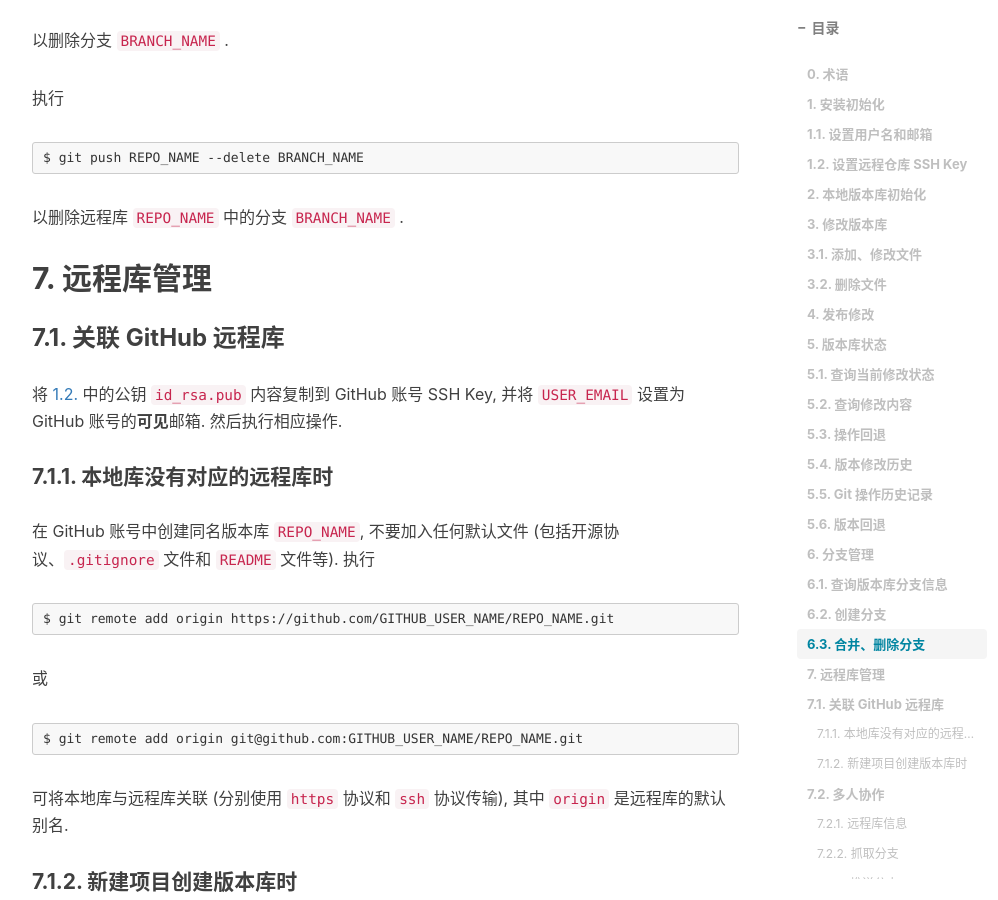
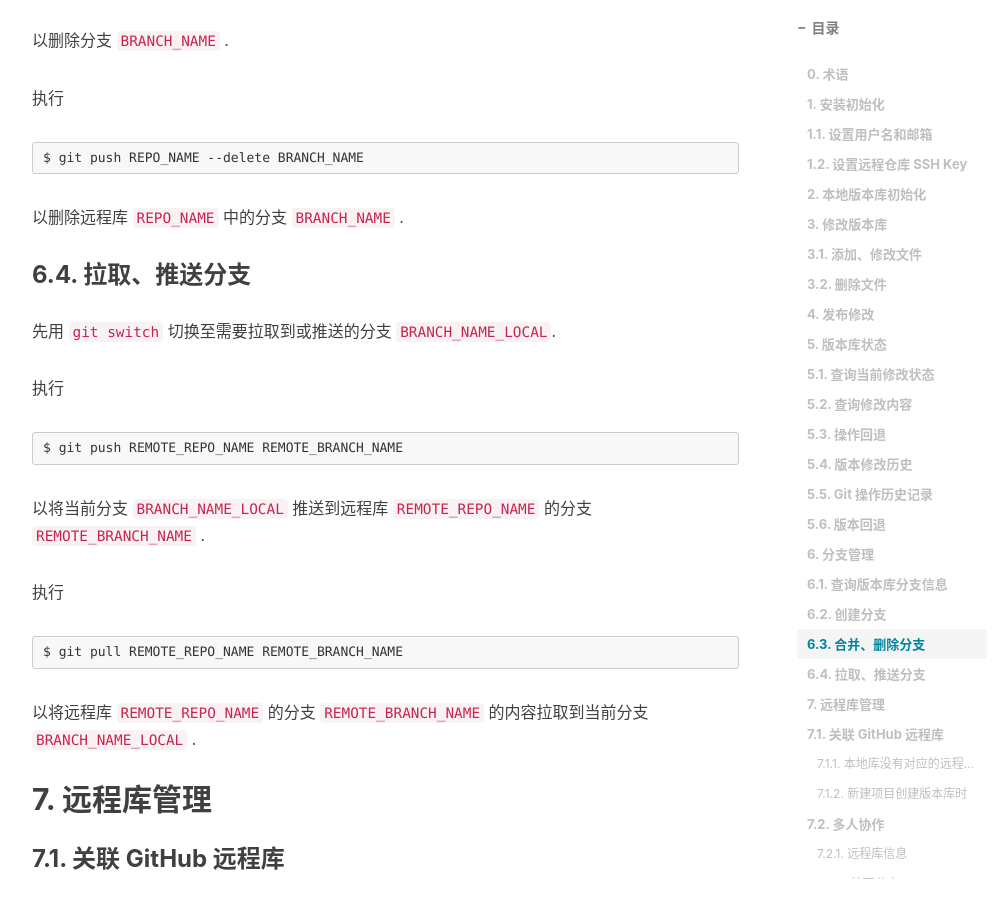
Before and after one commit to Eicmlye/Eicmlye.github.io, a Jekyll site: the page built from _posts/2022-07-25-git-tutorial.md, in a window 1280 px wide and 900 px high, scrolled down 6471 px. Shown: the whole window, without its empty margins (233-1231 px from the left). Built offline with Jekyll 4.4.1, drawn with Linux system fonts in a browser that asks for light colours; nearby versions of some CDN libraries; comment, search, counter and statistics services are not loaded; some of the changed text lies outside the part shown.

Commit message:
upd. 220725 push&pull grammar

```diff
--- a/_posts/2022-07-25-git-tutorial.md
+++ b/_posts/2022-07-25-git-tutorial.md
@@ -236,6 +236,22 @@ Git 中, `HEAD` 为当前版本指针, 向前1个版本为 `HEAD^`, 向前 n 个
 
 以删除远程库 `REPO_NAME` 中的分支 `BRANCH_NAME` .
 
+### 6.4. 拉取、推送分支
+
+先用 `git switch` 切换至需要拉取到或推送的分支 `BRANCH_NAME_LOCAL`.
+
+执行
+
+    $ git push REMOTE_REPO_NAME REMOTE_BRANCH_NAME
+
+以将当前分支 `BRANCH_NAME_LOCAL` 推送到远程库 `REMOTE_REPO_NAME` 的分支 `REMOTE_BRANCH_NAME` .
+
+执行
+
+    $ git pull REMOTE_REPO_NAME REMOTE_BRANCH_NAME
+
+以将远程库 `REMOTE_REPO_NAME` 的分支 `REMOTE_BRANCH_NAME` 的内容拉取到当前分支 `BRANCH_NAME_LOCAL` .
+
 ## 7. 远程库管理
 
 ### 7.1. 关联 GitHub 远程库
@@ -282,9 +298,9 @@ Git 中, `HEAD` 为当前版本指针, 向前1个版本为 `HEAD^`, 向前 n 个
 
 若无推送权限, 则不会显示相应的可推送地址.
 
-#### 7.2.2. 抓取分支
+#### 7.2.2. 拉取分支
 
-- 本地无远程库对应内容时, 首先使用 `git clone` 抓取主分支到本地.
+- 本地无远程库对应内容时, 首先使用 `git clone` 拉取主分支到本地.
 
         $ git clone git@github.com:GITHUB_USER_NAME/REPO_NAME.git
 
```
Also changed, not shown: other parts of _posts/2022-07-25-git-tutorial.md (+2 -2 lines).
